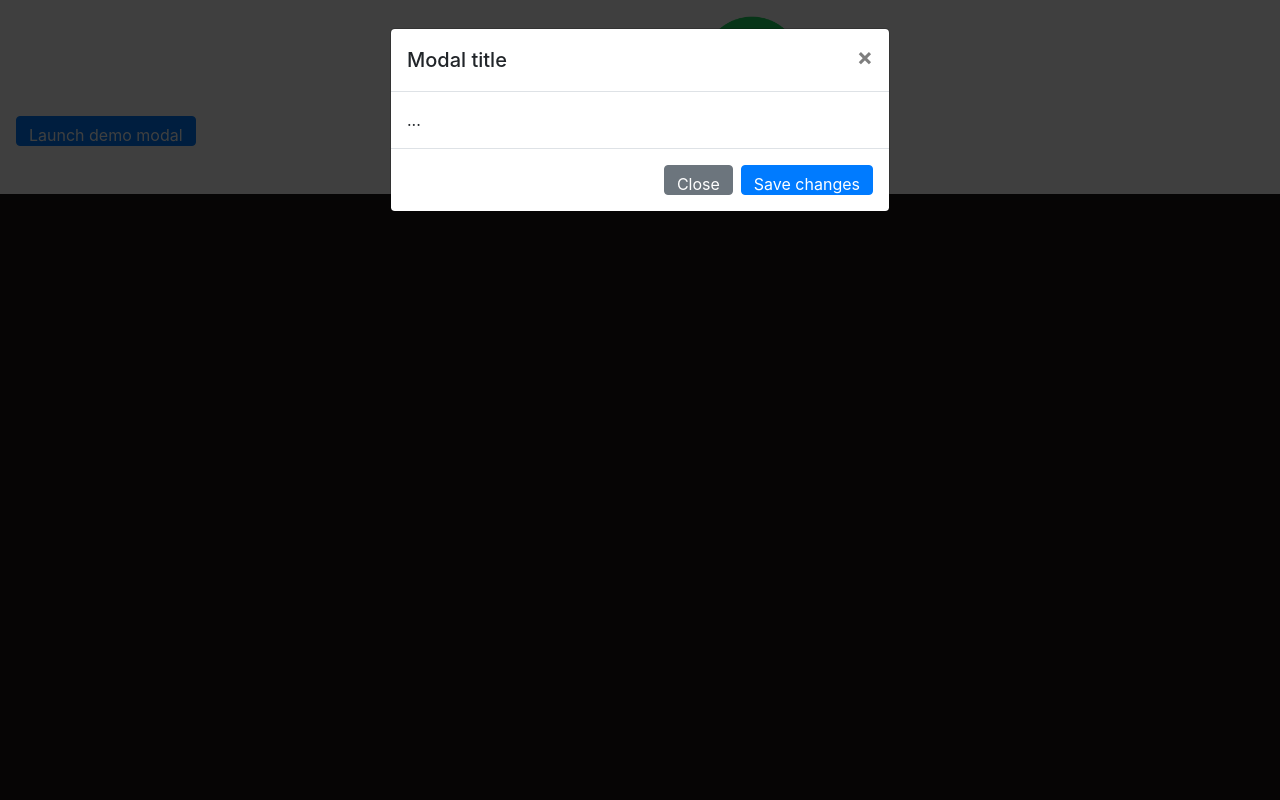
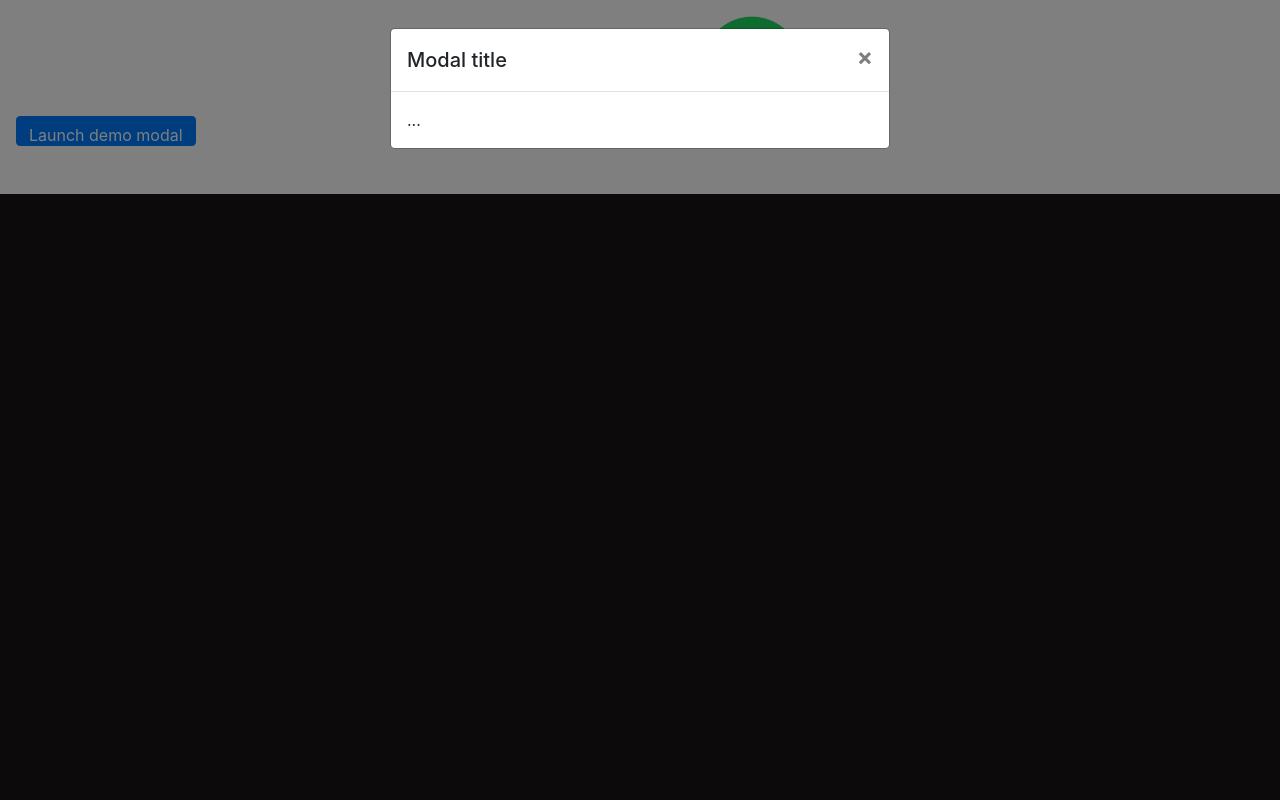
Before and after one commit to bjgribb/musicdata, a Django app: template spotify_python/templates/index.html in a window 1280 px wide, after a click on "Launch demo modal". Run offline with Django 3.2, Linux system fonts and the light colour scheme; the template is opened without the code that fills it, so the values that code supplies are empty; some libraries are stand-ins or nearby versions.

Commit message:
updated jquery and added in modal from bootstrap

```diff
--- a/spotify_python/static/js/main.js
+++ b/spotify_python/static/js/main.js
@@ -138,49 +138,27 @@ function getTrackInfo (token, trackId) {
       'Authorization': 'Bearer ' + token
     },
     success: function (response) {
-      playerInfo.innerHTML = `<div class='danceability_info'>Danceability: ${response.danceability}
-                              </div>
-                              <div class='energy_info'>Energy: ${response.energy}
-                              </div>
-                              <div class='acousticness_info'>Acousticness: ${response.acousticness}
-                              </div>`
-      let danceabilityInfo = document.querySelector('.danceability_info')
-      let energyInfo = document.querySelector('.energy_info')
-      let acousticnessInfo = document.querySelector('.acousticness_info')
-      const danceabilityClose = document.querySelector('.danceability_close')
-      const energyClose = document.querySelector('.energy_close')
-      const acousticnessClose = document.querySelector('.acousticness_close')
-      danceabilityInfo.addEventListener('click', function () {
-        danceabilityModal.style.display = 'block'
-      })
-      energyInfo.addEventListener('click', function () {
-        energyModal.style.display = 'block'
-      })
-      acousticnessInfo.addEventListener('click', function () {
-        acousticnessModal.style.display = 'block'
-      })
-      danceabilityClose.onclick = function () {
-        danceabilityModal.style.display = 'none'
-      }
-      energyClose.onclick = function () {
-        energyModal.style.display = 'none'
-      }
-      acousticnessClose.onclick = function () {
-        acousticnessModal.style.display = 'none'
-      }
-      window.onclick = function (event) {
-        if (event.target === energyModal) {
-          energyModal.style.display = 'none'
-        } else {
-          if (event.target === danceabilityModal) {
-            danceabilityModal.style.display = 'none'
-          } else {
-            if (event.target === acousticnessModal) {
-              acousticnessModal.style.display = 'none'
-            }
-          }
-        }
-      }
+      playerInfo.innerHTML =
+      `<button type="button" class="btn btn-primary" data-toggle="modal" data-target="#exampleModal">
+          Launch demo modal
+        </button>
+
+      <!-- Modal -->
+      <div class="modal fade" id="exampleModal" tabindex="-1" role="dialog" aria-labelledby="exampleModalLabel" aria-hidden="true">
+        <div class="modal-dialog" role="document">
+          <div class="modal-content">
+            <div class="modal-header">
+              <h5 class="modal-title" id="exampleModalLabel">Modal title</h5>
+              <button type="button" class="close" data-dismiss="modal" aria-label="Close">
+                <span aria-hidden="true">&times;</span>
+              </button>
+            </div>
+            <div class="modal-body">
+              ...
+            </div>
+          </div>
+        </div>
+      </div>`
     }
   })
 }
--- a/spotify_python/templates/base.html
+++ b/spotify_python/templates/base.html
@@ -24,7 +24,7 @@
         {% block content %}{% endblock %}
 
     <script src="{% static 'js/main.js' %}"></script>
-    <script src="https://code.jquery.com/jquery-3.3.1.slim.min.js" integrity="sha384-q8i/X+965DzO0rT7abK41JStQIAqVgRVzpbzo5smXKp4YfRvH+8abtTE1Pi6jizo" crossorigin="anonymous"></script>
+    <script src="https://code.jquery.com/jquery-3.4.1.min.js"></script>
     <script src="https://cdnjs.cloudflare.com/ajax/libs/popper.js/1.14.7/umd/popper.min.js" integrity="sha384-UO2eT0CpHqdSJQ6hJty5KVphtPhzWj9WO1clHTMGa3JDZwrnQq4sF86dIHNDz0W1" crossorigin="anonymous"></script>
     <script src="https://stackpath.bootstrapcdn.com/bootstrap/4.3.1/js/bootstrap.min.js" integrity="sha384-JjSmVgyd0p3pXB1rRibZUAYoIIy6OrQ6VrjIEaFf/nJGzIxFDsf4x0xIM+B07jRM" crossorigin="anonymous"></script>
     </body>
--- a/spotify_python/templates/index.html
+++ b/spotify_python/templates/index.html
@@ -19,10 +19,6 @@
       </div>
       <div class="modal-body">
         ...
-      </div>
-      <div class="modal-footer">
-        <button type="button" class="btn btn-secondary" data-dismiss="modal">Close</button>
-        <button type="button" class="btn btn-primary">Save changes</button>
       </div>
     </div>
   </div>
@@ -77,7 +73,4 @@
 <div class='main_container'>
 </div>
 
-<script src="https://code.jquery.com/jquery-3.3.1.slim.min.js" integrity="sha384-q8i/X+965DzO0rT7abK41JStQIAqVgRVzpbzo5smXKp4YfRvH+8abtTE1Pi6jizo" crossorigin="anonymous"></script>
-<script src="https://cdnjs.cloudflare.com/ajax/libs/popper.js/1.14.7/umd/popper.min.js" integrity="sha384-UO2eT0CpHqdSJQ6hJty5KVphtPhzWj9WO1clHTMGa3JDZwrnQq4sF86dIHNDz0W1" crossorigin="anonymous"></script>
-<script src="https://stackpath.bootstrapcdn.com/bootstrap/4.3.1/js/bootstrap.min.js" integrity="sha384-JjSmVgyd0p3pXB1rRibZUAYoIIy6OrQ6VrjIEaFf/nJGzIxFDsf4x0xIM+B07jRM" crossorigin="anonymous"></script>
 {% endblock %}
```
